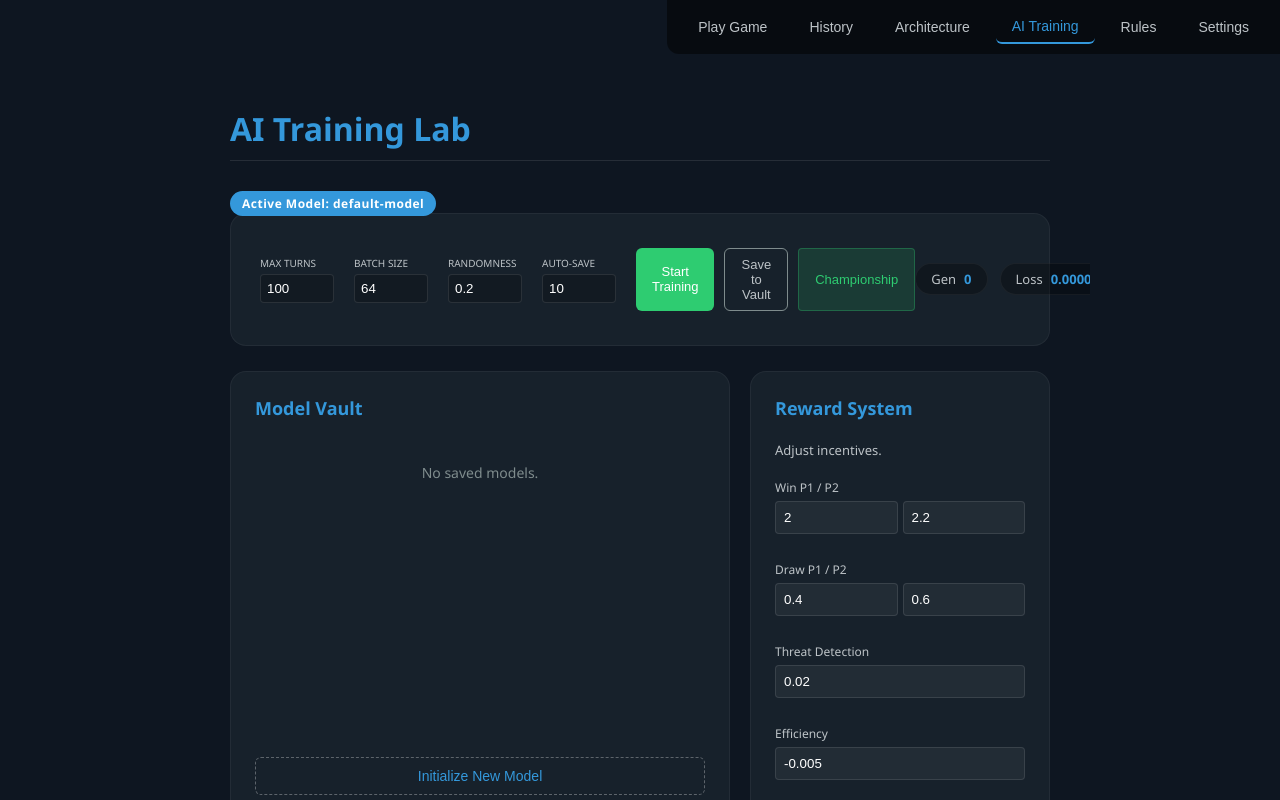
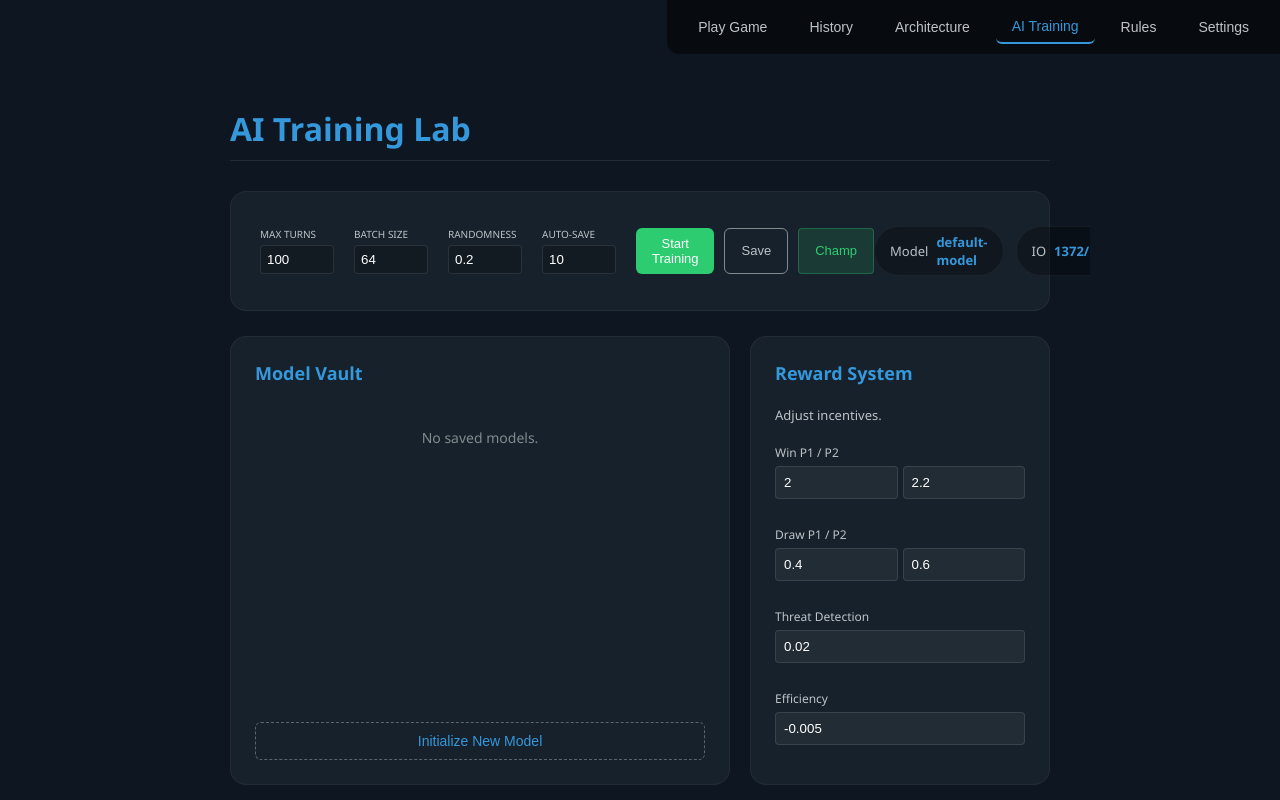
Before and after one commit to MicahWade/Hex-a-Gon-AI, a React (Vite) app: page / in a window 1280 px wide. Both pictures are taken after a click on the button "AI Training". Built offline with nearby package versions, Linux system fonts and the light colour scheme.

Commit message:
feat: refactor AI Training top panel for better information hierarchy and layout containment

```diff
--- a/src/components/AITraining.tsx
+++ b/src/components/AITraining.tsx
@@ -37,6 +37,7 @@ export const AITraining: React.FC<Props> = ({
   const [batchSize, setBatchSize] = useState(64);
   const [epsilon, setEpsilon] = useState(0.2);
   const [autoSaveFreq, setAutoSaveFreq] = useState(10);
+  const [ioInfo, setIoInfo] = useState({ in: 0, out: 0 });
 
   const [rewards, setRewards] = useState({
     p1Win: 2.0,
@@ -52,7 +53,13 @@ export const AITraining: React.FC<Props> = ({
 
   useEffect(() => {
     setVault(getVaultMetadata());
-  }, []);
+    updateIoDisplay();
+  }, [focalRadii]);
+
+  const updateIoDisplay = () => {
+    const { inputNodes, outputNodes } = getIOConfig();
+    setIoInfo({ in: inputNodes, out: outputNodes });
+  };
 
   const addLog = (msg: string) => {
     setLog(prev => [msg, ...prev].slice(0, 50));
@@ -73,6 +80,7 @@ export const AITraining: React.FC<Props> = ({
     }
     modelRef.current = model;
     trainerRef.current = new Trainer(model);
+    updateIoDisplay();
   };
 
   const getIOConfig = () => {
@@ -231,9 +239,7 @@ export const AITraining: React.FC<Props> = ({
         let turns = 0;
         const gameHistory: { state: number[], action: number, player: Player, turn: number, isThreat: boolean }[] = [];
 
-        // play one full game
         while (!winner && turns < maxTurns && active && isTraining) {
-          // Wrapped in tidy to purge tensors created during prediction
           const result = await tf.tidy(() => {
             const stateBefore = encodeState(board, currentPlayer, foci, focalRadii, turns, maxTurns);
             return {
@@ -257,7 +263,6 @@ export const AITraining: React.FC<Props> = ({
           turns++;
         }
 
-        // Distribute rewards
         const playerResults = [1, 2].map(p => {
           const pExps = gameHistory.filter(exp => exp.player === p);
           const base = winner ? (winner === p ? (p === 1 ? rewards.p1Win : rewards.p2Win) : -1.0) : (p === 1 ? rewards.p1Draw : rewards.p2Draw);
@@ -280,7 +285,6 @@ export const AITraining: React.FC<Props> = ({
           res.experiences.forEach(exp => trainerRef.current!.addToMemory(exp.state, exp.action, res.total, null));
         });
 
-        // Train ONCE per game to maintain stability
         const l = await trainerRef.current!.trainBatch(batchSize);
         if (l) setLoss(l);
 
@@ -289,15 +293,10 @@ export const AITraining: React.FC<Props> = ({
         if (nextGen > 0 && nextGen % autoSaveFreq === 0) performSave(true);
 
         if (winner) addLog(`[Game] P${winner} won in ${turns} turns.`);
-
-        // Final explicit cleanup for Firefox stability
         tf.engine().startScope();
         tf.engine().endScope();
 
-        if (active && isTraining) {
-          // Longer delay (150ms) to allow GC to reclaim RAM
-          setTimeout(runCycle, 150);
-        }
+        if (active && isTraining) setTimeout(runCycle, 150);
       } catch (err) {
         addLog(`[Memory Shield] Purging tensors and restarting...`);
         tf.engine().disposeVariables();
@@ -312,7 +311,6 @@ export const AITraining: React.FC<Props> = ({
     <div className="tab-content ai-view">
       <div className="settings-header">
         <h2>AI Training Lab</h2>
-        <div className="current-model-info"><span className="model-badge">Active Model: {currentModelName}</span></div>
       </div>
 
       <section className="ai-top-bar card">
@@ -321,20 +319,19 @@ export const AITraining: React.FC<Props> = ({
             <div className="mini-input-row"><label>Max Turns</label><input type="number" value={maxTurns || 0} onChange={e => setMaxTurns(parseSafeFloat(e.target.value))} min="10" max="500" /></div>
             <div className="mini-input-row"><label>Batch Size</label><input type="number" value={batchSize || 0} onChange={e => setBatchSize(parseSafeFloat(e.target.value))} step={32} min="32" max="512" /></div>
             <div className="mini-input-row"><label>Randomness</label><input type="number" value={epsilon} onChange={e => setEpsilon(parseSafeFloat(e.target.value))} step={0.05} min="0" max="1" /></div>
-            <div className="mini-input-row" title="Automatically saves model every X games">
-              <label>Auto-Save</label>
-              <input type="number" value={autoSaveFreq} onChange={e => setAutoSaveFreq(Math.max(1, parseInt(e.target.value)))} min="1" max="1000" />
-            </div>
+            <div className="mini-input-row"><label>Auto-Save</label><input type="number" value={autoSaveFreq} onChange={e => setAutoSaveFreq(Math.max(1, parseInt(e.target.value)))} min="1" max="1000" /></div>
             <div className="action-buttons">
-              <button className={isTraining ? 'stop-btn' : 'start-btn'} onClick={toggleTraining}>{isTraining ? 'Stop Training' : 'Start Training'}</button>
-              <button className="reset-btn" onClick={() => performSave(false)}>Save to Vault</button>
-              <button className="recommend-btn" onClick={runChampionship} disabled={isTraining || isChampionship}>{isChampionship ? 'Match...' : 'Championship'}</button>
+              <button className={isTraining ? 'stop-btn' : 'start-btn'} onClick={toggleTraining}>{isTraining ? 'Stop' : 'Start Training'}</button>
+              <button className="reset-btn" onClick={() => performSave(false)}>Save</button>
+              <button className="recommend-btn" onClick={runChampionship} disabled={isTraining || isChampionship}>Champ</button>
             </div>
           </div>
           <div className="stats-section">
+            <div className="stat-pill model-name-pill"><span>Model</span> <strong>{currentModelName}</strong></div>
+            <div className="stat-pill arch-pill"><span>IO</span> <strong>{ioInfo.in}/{ioInfo.out}</strong></div>
             <div className="stat-pill"><span>Gen</span> <strong>{generations}</strong></div>
             <div className="stat-pill"><span>Loss</span> <strong>{loss.toFixed(4)}</strong></div>
-            {champResults && <div className="champ-pill"><span>Champ</span> <strong>{champResults.p1} - {champResults.p2}</strong></div>}
+            {champResults && <div className="champ-pill"><span>Score</span> <strong>{champResults.p1}-{champResults.p2}</strong></div>}
           </div>
         </div>
       </section>
```
